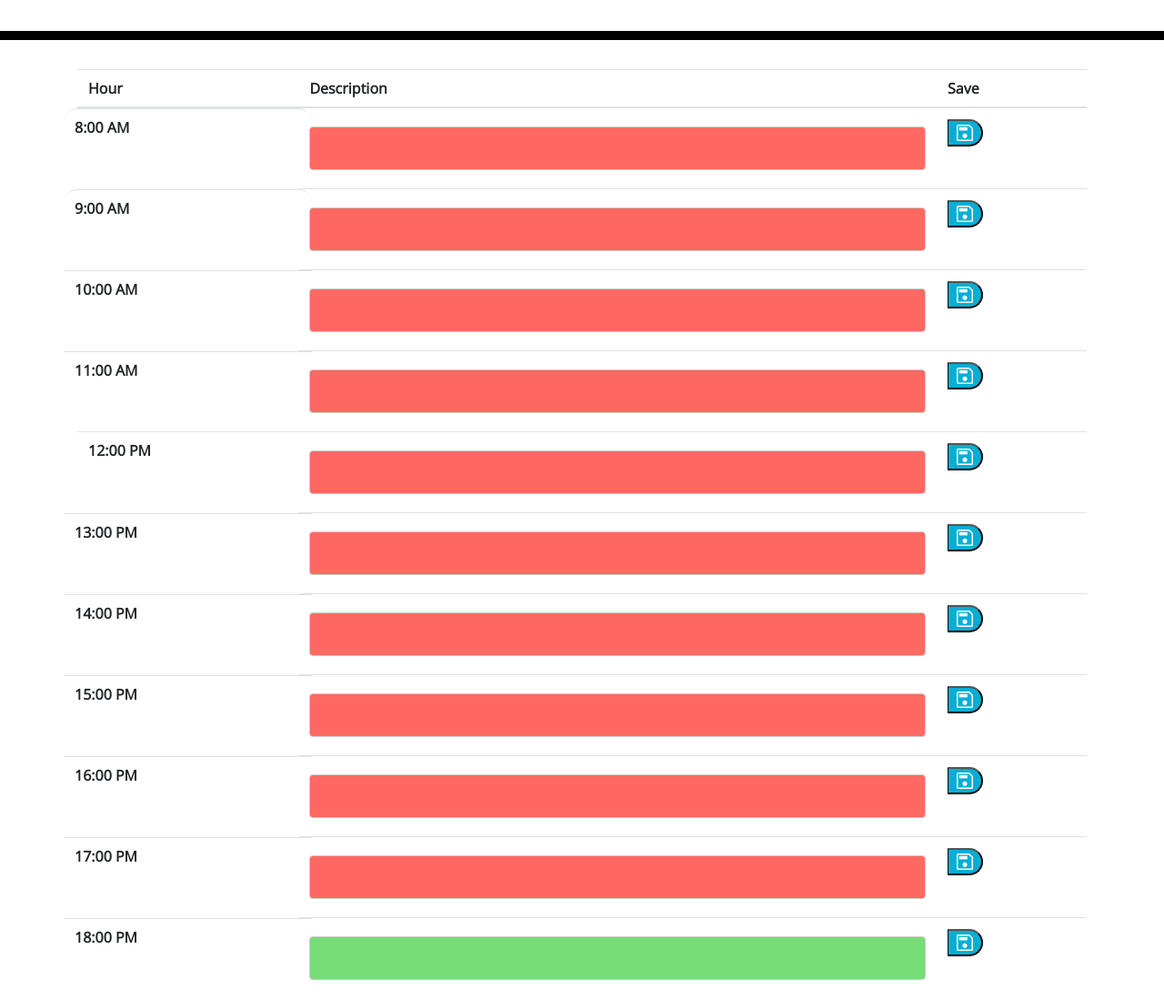
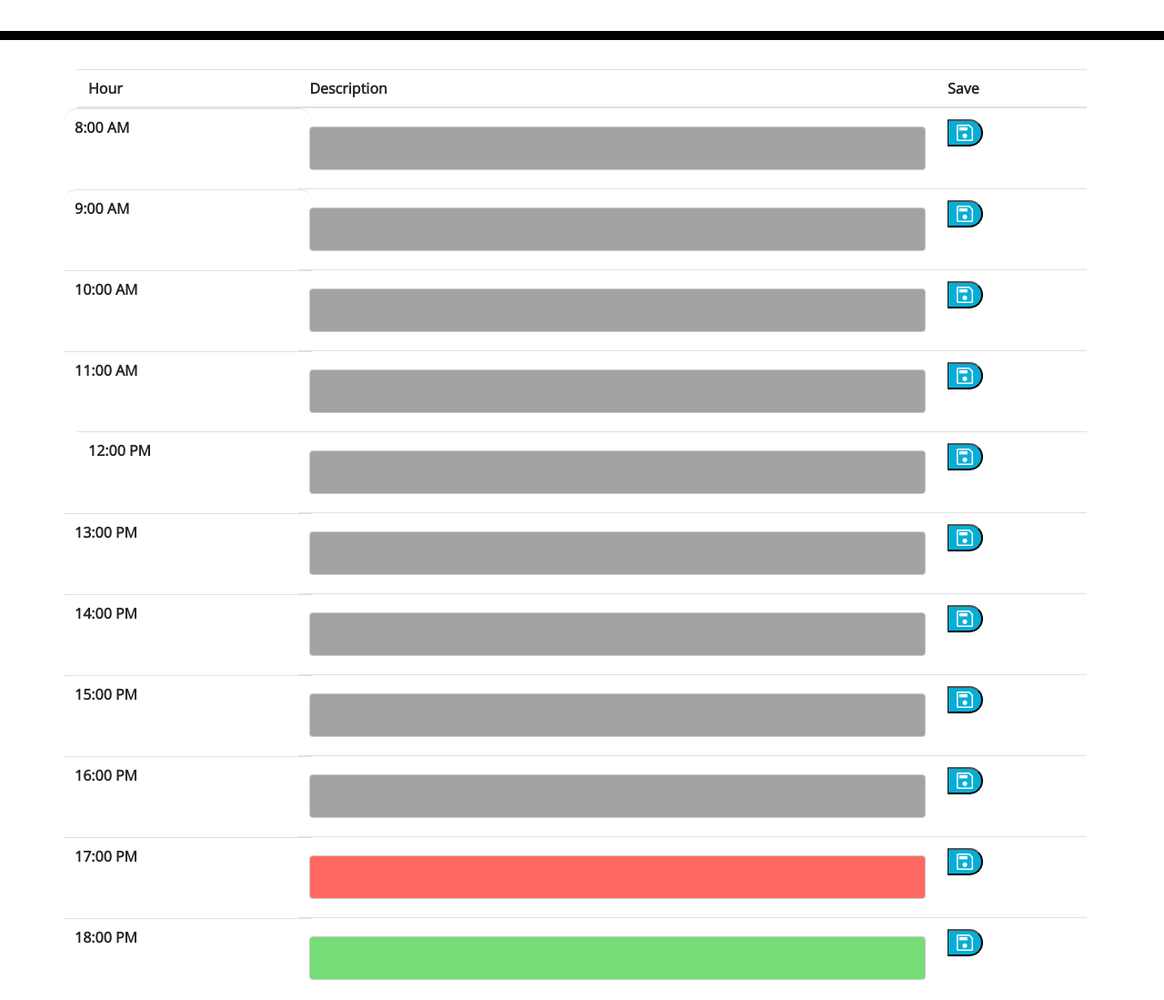
Before and after one commit to silviaolinger/Work_Day_Scheduler, a plain HTML site: page home.html in a window 1280 px wide. Shown: the part 260-1359 px from the top of the page at 91% size. Drawn offline with nearby package versions, Linux system fonts and the light colour scheme.

Commit message:
colored events functions updated

```diff
--- a/assets/css/style.css
+++ b/assets/css/style.css
@@ -45,7 +45,7 @@ body {
   }
 
   .past {
-    background-color: #d3d3d3;
+    background-color: #a3a3a3;
     color: white;
   }
 
@@ -87,6 +87,3 @@ input[type=text]{
   border-radius: 4px;
   box-sizing: border-box;
 }
-    max-height: max-content;
-
-}
--- a/assets/js/script.js
+++ b/assets/js/script.js
@@ -3,6 +3,7 @@ const viewcurrentDay = document.querySelector('#currentDay');
 const currentday= moment();
 viewcurrentDay.textContent = currentday.format('LLL');
 var currentHour = parseInt(moment().format("H"));
+console.log(currentHour)
 
 
 let timeBlock = $(".time-block").addClass('row');
@@ -47,9 +48,9 @@ $( window ).on( "load", function() {
 });
 
 
-$(".description").each(function () {
+$(".table input[id]").each(function () {
     var $this = $(this);
-    var id = parseInt($this.attr("id"));
+    var id = parseInt($($this).attr("id") );
 
   if (id < currentHour){
   $(this).addClass("past");
@@ -63,8 +64,8 @@ $(".description").each(function () {
   $(this).addClass("future")
   }
 
-  else {
-    $(this).removeClass("past");
+  else if(id === currentHour) {
+  $(this).removeClass("past");
   $(this).addClass("present")
   $(this).removeClass("future")
   }
--- a/home.html
+++ b/home.html
@@ -72,8 +72,8 @@
     <td><button class='material-symbols-outlined saveBtn' type =submit value="submit">Save</button> </td>
           </tr>
           <tr>
-            <th scope='row' class= "row timeblock" id="14" >14:00 PM</th>
-            <td><input type = text class="description" ></td>
+            <th scope='row' class= "row timeblock" >14:00 PM</th>
+            <td><input type = text class="description" id="14"></td>
     <td><button class='material-symbols-outlined saveBtn' type =submit value="submit">Save</button> </td>
           </tr>
           <tr>
```
